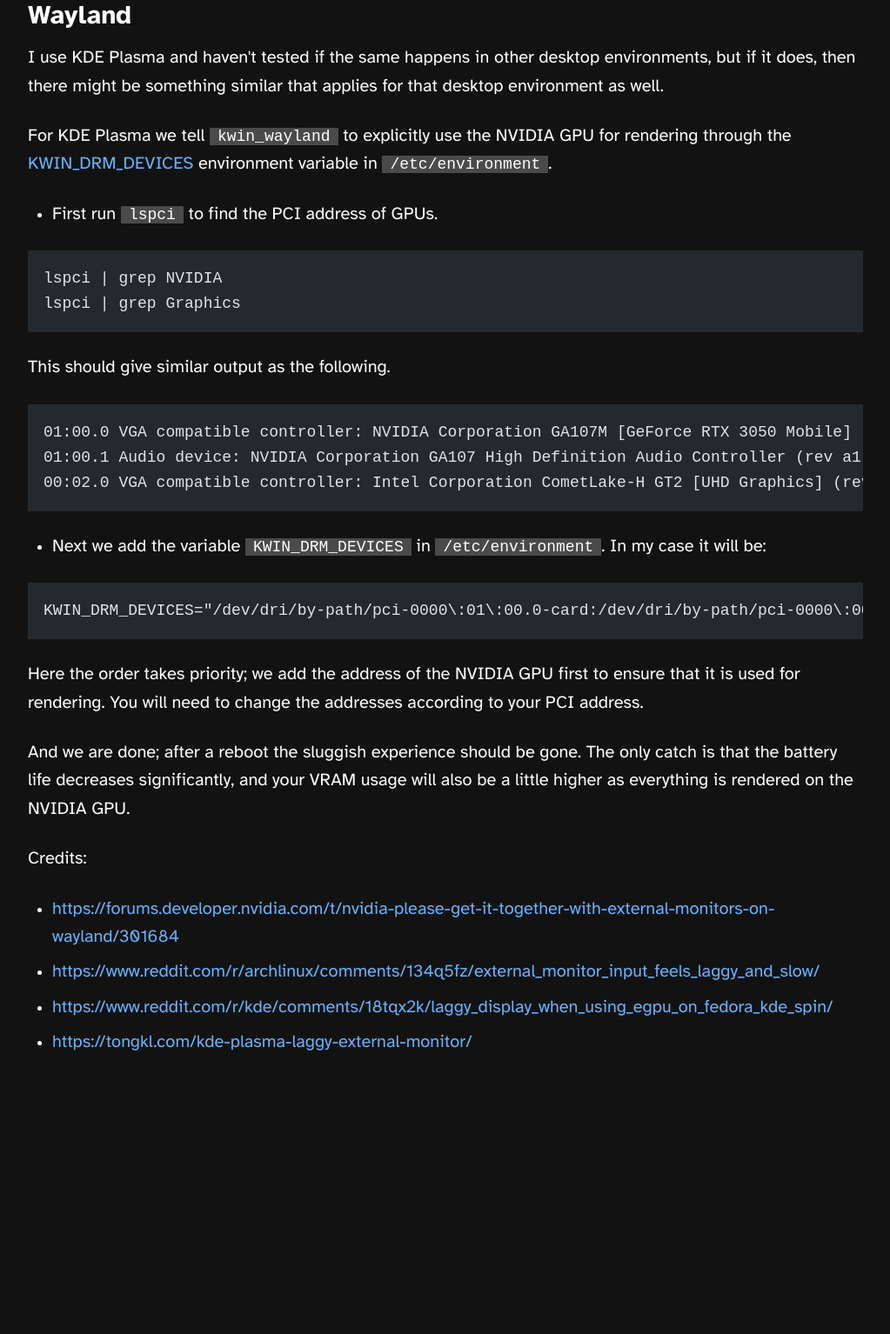
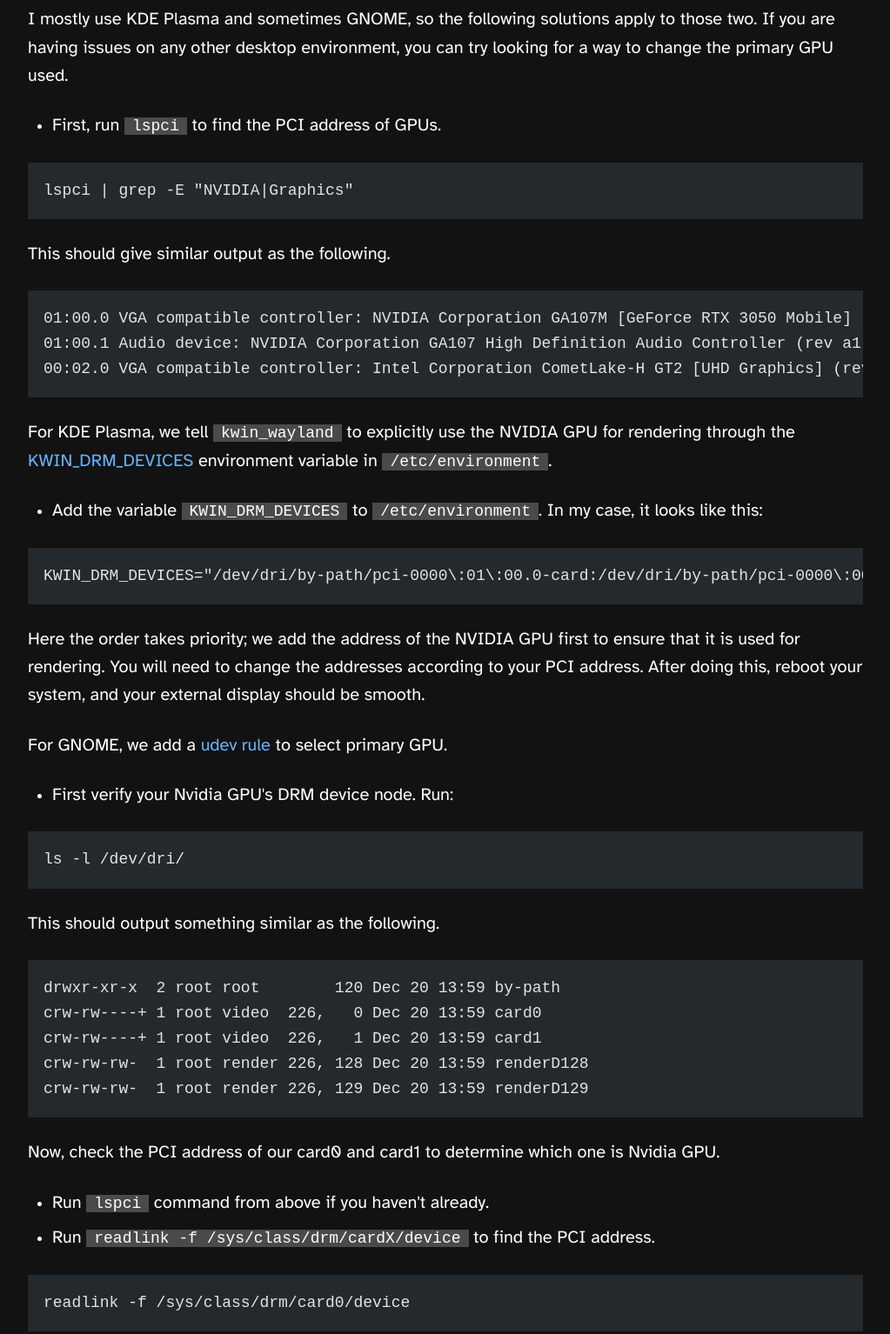
Before and after one commit to lattisse/crstl.me, an Astro site: page /blog/solving-low-fps-on-external-monitor-linux in a window 1280 px wide. Shown: the part 1132-2666 px from the top of the page at 87% size, without its empty margins (128-1151 px from the left). Before the commit the page ends 2385 px from the top, so only its background shows below. Built offline with nearby package versions, Linux system fonts and the light colour scheme; Astro itself is replaced by a stand-in of ours; code samples lack their colours.

Commit message:
add solution for gnome

````diff
--- a/src/content/blog/solving-low-fps-on-external-monitor-linux.mdx
+++ b/src/content/blog/solving-low-fps-on-external-monitor-linux.mdx
@@ -1,6 +1,6 @@
 ---
-title: "Solving Low FPS on External Monitor in Wayland with NVIDIA"
-description: "Fix laggy external monitors on Linux with NVIDIA GPUs on hybrid laptops in KDE Plasma by forcing the system to use the dedicated GPU."
+title: "Solving External Monitor Lag on Linux"
+description: "Fix external monitor lag on Linux caused by hybrid graphics and compositor GPU selection issues."
 pubDate: "2025-11-15"
 ---
 
@@ -27,15 +27,11 @@ sudo envycontrol -s nvidia
 ```
 
 #### Wayland
+I mostly use KDE Plasma and sometimes GNOME, so the following solutions apply to those two. If you are having issues on any other desktop environment, you can try looking for a way to change the primary GPU used.
 
-I use KDE Plasma and haven't tested if the same happens in other desktop environments, but if it does, then there might be something similar that applies for that desktop environment as well.
-
-For KDE Plasma we tell `kwin_wayland` to explicitly use the NVIDIA GPU for rendering through the [KWIN_DRM_DEVICES](https://invent.kde.org/plasma/kwin/-/wikis/Environment-Variables#kwin_drm_devices) environment variable in `/etc/environment`.
-
-- First run `lspci` to find the PCI address of GPUs.
+- First, run `lspci` to find the PCI address of GPUs.
 ```bash
-lspci | grep NVIDIA
-lspci | grep Graphics
+lspci | grep -E "NVIDIA|Graphics"
 ```
 This should give similar output as the following.
 ```bash
@@ -43,14 +39,47 @@ This should give similar output as the following.
 01:00.1 Audio device: NVIDIA Corporation GA107 High Definition Audio Controller (rev a1)
 00:02.0 VGA compatible controller: Intel Corporation CometLake-H GT2 [UHD Graphics] (rev 05)
 ```
+For KDE Plasma, we tell `kwin_wayland` to explicitly use the NVIDIA GPU for rendering through the [KWIN_DRM_DEVICES](https://invent.kde.org/plasma/kwin/-/wikis/Environment-Variables#kwin_drm_devices) environment variable in `/etc/environment`.
 
-- Next we add the variable `KWIN_DRM_DEVICES` in `/etc/environment`. In my case it will be:
+- Add the variable `KWIN_DRM_DEVICES` to `/etc/environment`. In my case, it looks like this:
 ```bash
 KWIN_DRM_DEVICES="/dev/dri/by-path/pci-0000\:01\:00.0-card:/dev/dri/by-path/pci-0000\:00\:02.0-card"
 ```
-Here the order takes priority; we add the address of the NVIDIA GPU first to ensure that it is used for rendering. You will need to change the addresses according to your PCI address.
+Here the order takes priority; we add the address of the NVIDIA GPU first to ensure that it is used for rendering. You will need to change the addresses according to your PCI address. After doing this, reboot your system, and your external display should be smooth.
 
-And we are done; after a reboot the sluggish experience should be gone. The only catch is that the battery life decreases significantly, and your VRAM usage will also be a little higher as everything is rendered on the NVIDIA GPU.
+For GNOME, we add a [udev rule](https://gitlab.gnome.org/GNOME/mutter/-/merge_requests/1562) to select primary GPU.
+- First verify your Nvidia GPU's DRM device node. Run:
+```bash
+ls -l /dev/dri/
+```
+This should output something similar as the following.
+```bash
+drwxr-xr-x  2 root root        120 Dec 20 13:59 by-path
+crw-rw----+ 1 root video  226,   0 Dec 20 13:59 card0
+crw-rw----+ 1 root video  226,   1 Dec 20 13:59 card1
+crw-rw-rw-  1 root render 226, 128 Dec 20 13:59 renderD128
+crw-rw-rw-  1 root render 226, 129 Dec 20 13:59 renderD129
+```
+Now, check the PCI address of our card0 and card1 to determine which one is Nvidia GPU.
+- Run `lspci` command from above if you haven't already.
+- Run `readlink -f /sys/class/drm/cardX/device` to find the PCI address.
+```bash
+readlink -f /sys/class/drm/card0/device
+```
+For me, this outputs
+```bash
+/sys/devices/pci0000:00/0000:00:01.0/0000:01:00.0
+```
+This matches my Nvidia GPU's address of `01:00.0`. So for me `card0` is Nvidia GPU.
+- Create a new udev rule in `/etc/udev/rules.d/` (path may vary depending on distribution).
+```bash
+sudo nano /etc/udev/rules.d/61-mutter-preferred-primary-gpu.rules
+```
+- Add the line `ENV{DEVNAME}=="/dev/dri/cardX", TAG+="mutter-device-preferred-primary"`, replacing cardX with card number of your Nvidia GPU.
+```bash
+ENV{DEVNAME}=="/dev/dri/card0", TAG+="mutter-device-preferred-primary"
+```
+And we are done; after a reboot the sluggish experience should be gone. The only downside is that the battery life decreases significantly, and your VRAM usage will also be a little higher as everything is rendered on the NVIDIA GPU.
 
 Credits:
 
@@ -58,3 +87,5 @@ Credits:
 - [https://www.reddit.com/r/archlinux/comments/134q5fz/external_monitor_input_feels_laggy_and_slow/](https://www.reddit.com/r/archlinux/comments/134q5fz/external_monitor_input_feels_laggy_and_slow/)
 - [https://www.reddit.com/r/kde/comments/18tqx2k/laggy_display_when_using_egpu_on_fedora_kde_spin/](https://www.reddit.com/r/kde/comments/18tqx2k/laggy_display_when_using_egpu_on_fedora_kde_spin/)
 - [https://tongkl.com/kde-plasma-laggy-external-monitor/](https://tongkl.com/kde-plasma-laggy-external-monitor/)
+-[https://gitlab.gnome.org/GNOME/mutter/-/merge_requests/1562](https://gitlab.gnome.org/GNOME/mutter/-/merge_requests/1562)
+-[https://darkghosthunter.medium.com/bluefin-making-your-nvidia-dgpu-primary-for-external-monitors-0b5a293a4b9f](https://darkghosthunter.medium.com/bluefin-making-your-nvidia-dgpu-primary-for-external-monitors-0b5a293a4b9f)
````
